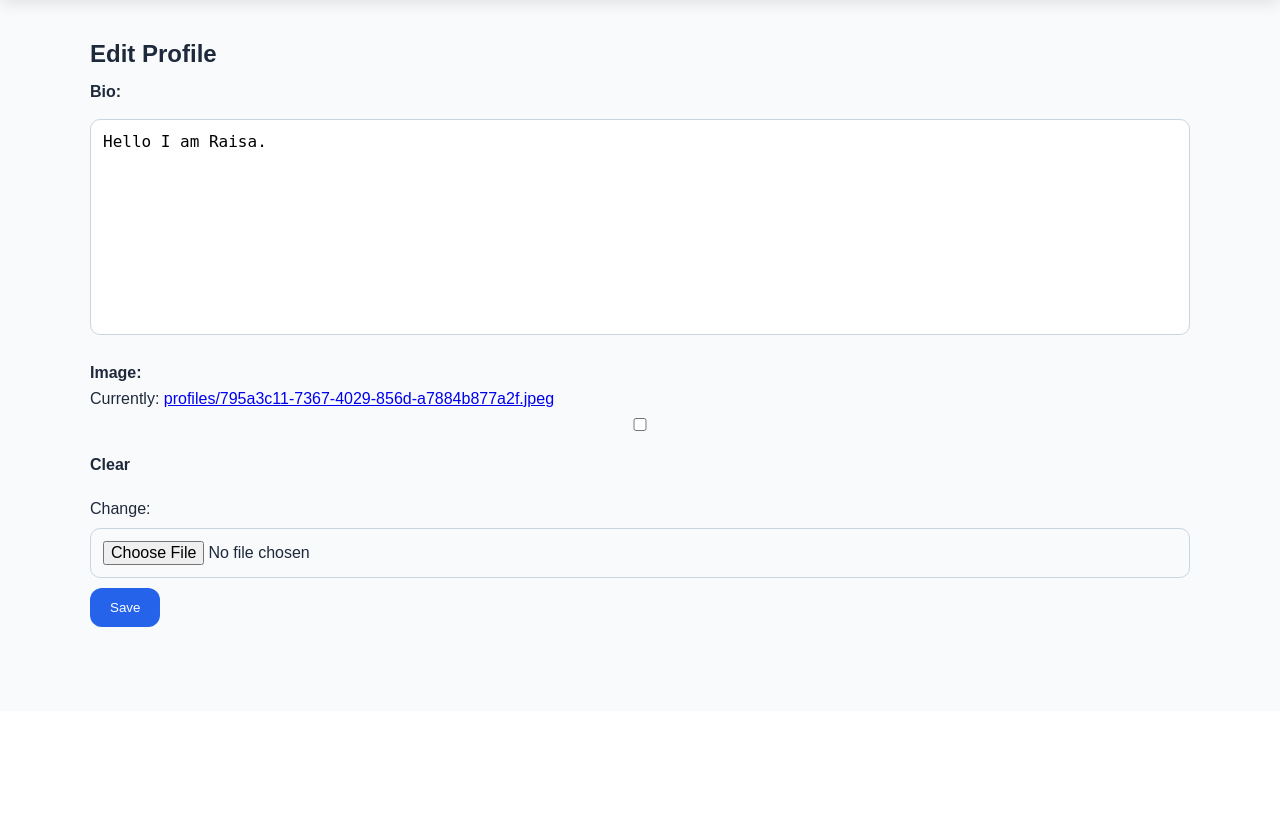
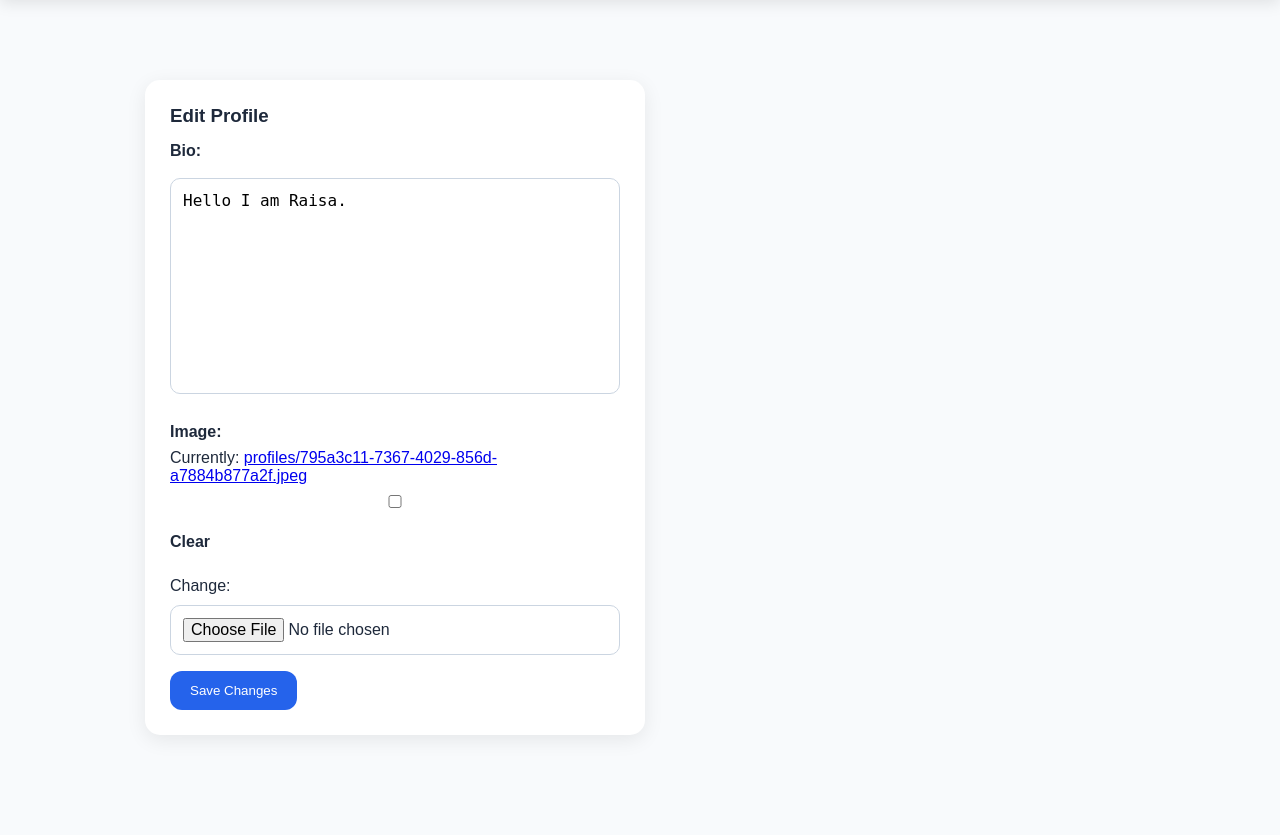
Before and after one commit to raisajeba/Skillnest2, a Django app: page /account/profile/edit/ in a window 1280 px wide. Shown: the part 89-924 px from the top of the page. Before the commit the page ends 716 px from the top, so only its background shows below. Run offline with Django 5.2, Linux system fonts and the light colour scheme; a user stored in the database is signed in; data comes from the database, SQL or seed files in the repository.

Commit message:
Feature: updated profile view and edit profile templates

```diff
--- a/accounts/templates/accounts/edit_profile.html
+++ b/accounts/templates/accounts/edit_profile.html
@@ -1,21 +1,28 @@
 {% extends 'base.html' %}
+{% load static %}
 
 {% block content %}
 
-<h2>Edit Profile</h2>
+<div class="container mt-5 d-flex justify-content-center">
 
-<form method="POST" enctype="multipart/form-data">
+    <div class="card shadow-lg p-4" style="width: 500px; border-radius: 15px;">
 
-    {% csrf_token %}
+        <h3 class="text-center mb-4">Edit Profile</h3>
 
-    {{ form.as_p }}
+        <form method="POST" enctype="multipart/form-data">
+            {% csrf_token %}
 
-    <button type="submit">
+            <div class="mb-3">
+                {{ form.as_p }}
+            </div>
 
-        Save
+            <button type="submit" class="btn btn-primary w-100">
+                Save Changes
+            </button>
+        </form>
 
-    </button>
+    </div>
 
-</form>
+</div>
 
 {% endblock %}
--- a/accounts/templates/accounts/profile.html
+++ b/accounts/templates/accounts/profile.html
@@ -38,6 +38,11 @@
 
     <br>
 
+    <h2>
+        {{ user.profile.bio }}
+    </h2>
+
+    <br>
 
     <h3>
 
```
